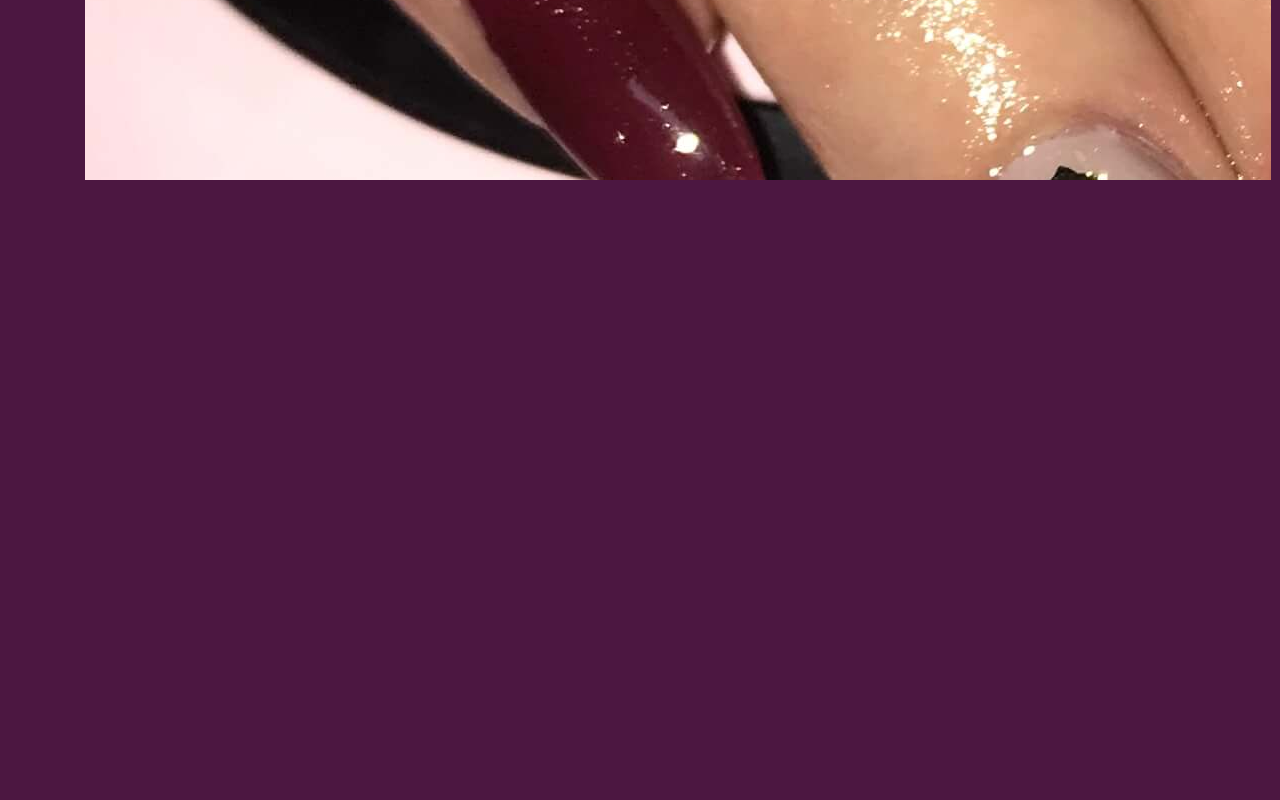
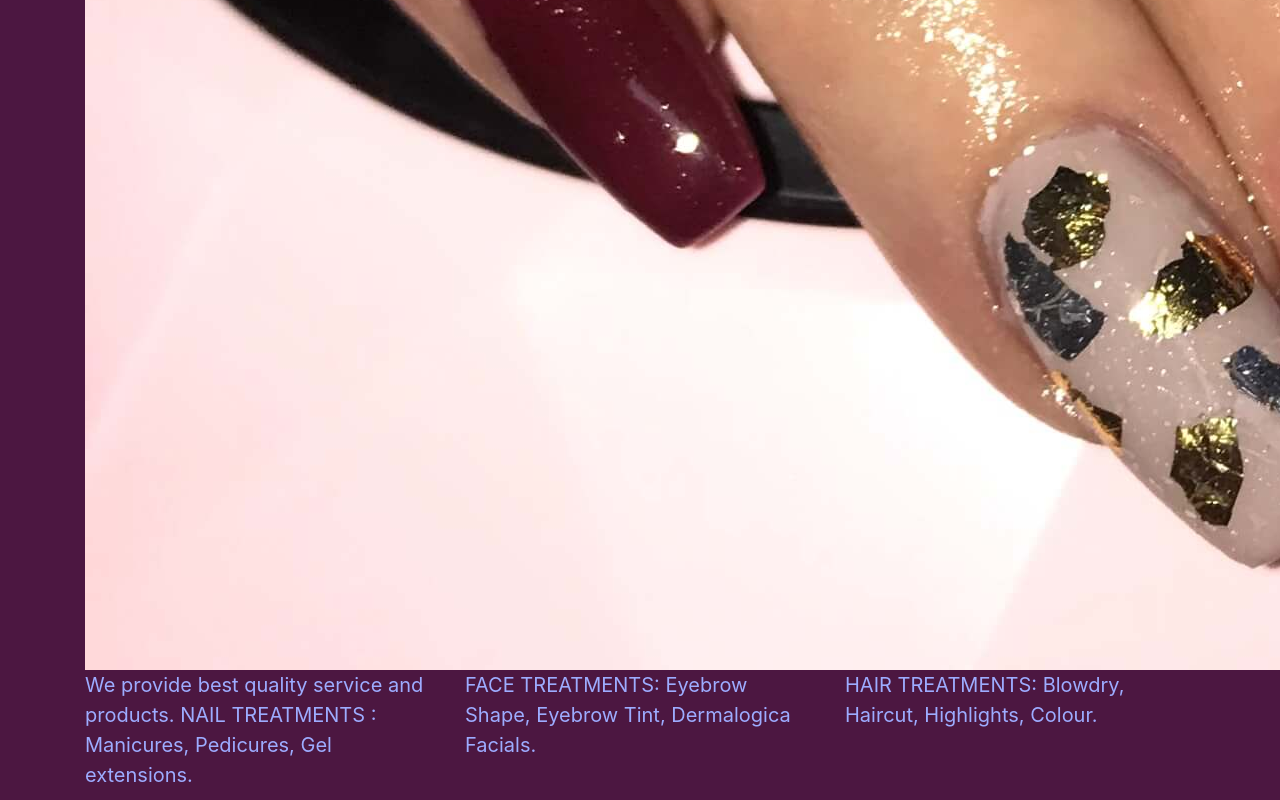
Before and after one commit to Code-Institute-Submissions/xhulja-beauty-salon, a plain HTML site: page assets/index.html in a window 1280 px wide. Shown: the part 2107-2907 px from the top of the page. Before the commit the page ends 2777 px from the top, so only its background shows below. Drawn offline with nearby package versions, Linux system fonts and the light colour scheme; files that its build step writes are made by us from their sources; files whose address does not match are found by name.

Commit message:
adding some content

```diff
--- a/assets/index.html
+++ b/assets/index.html
@@ -55,3 +55,27 @@
             <img src="assets/css/images/home-pic.jpg"/>
         </div>
     </div>
+    <div class="row">
+        <div class="col-12 col-lg-4">
+            <p class="home-page">We provide best quality service and products.
+             NAIL TREATMENTS :
+             Manicures,
+            Pedicures,
+            Gel extensions.</p>
+        </div>
+        <div class="col-12 col-lg-4">
+            <p class="home-page">FACE TREATMENTS:
+            Eyebrow Shape,
+            Eyebrow Tint,
+            Dermalogica Facials.
+          </p>
+        </div>
+        <div class="col-12 col-lg-4">
+            <p class="home-page">HAIR TREATMENTS:
+            Blowdry,
+            Haircut,
+            Highlights,
+              Colour.
+              </p>
+        </div>
+    </div>
```
